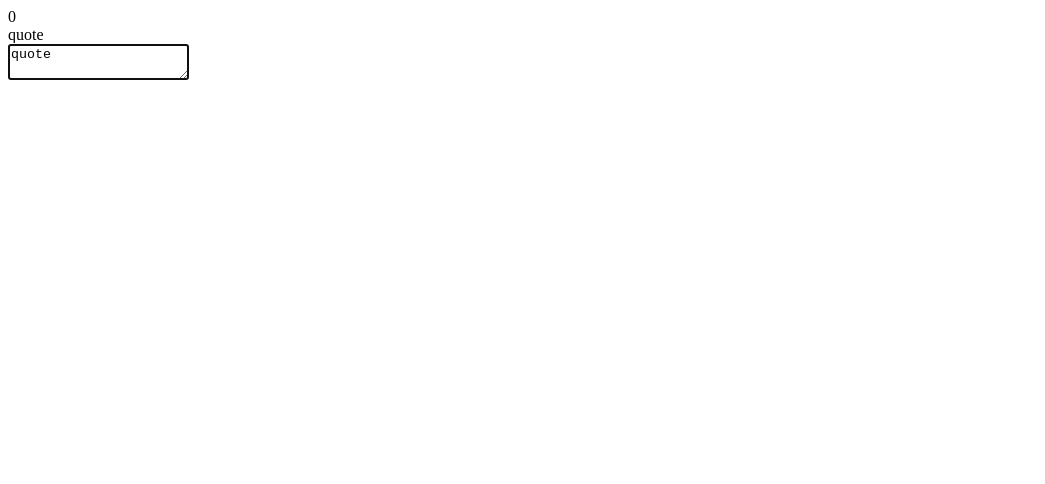
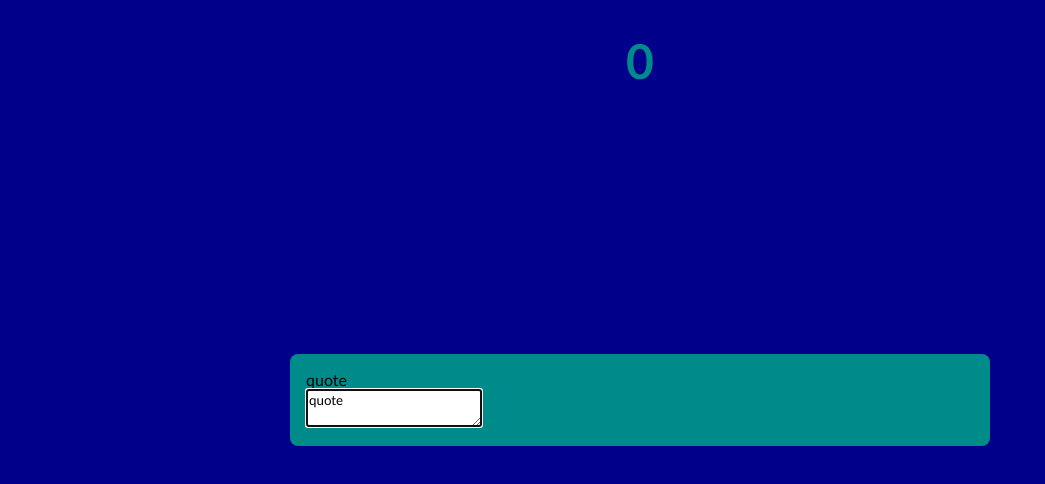
Before and after one commit to jahallb1/speed-type-game, a plain HTML site: page index.html in a window 1280 px wide. Shown: the whole page, without its empty margins (0-1045 px from the left). Drawn offline with Linux system fonts and the light colour scheme.

Commit message:
added new css to project

```diff
--- a/index.html
+++ b/index.html
@@ -3,7 +3,7 @@
   <head>
     <meta charset="UTF-8" />
     <meta name="viewport" content="width=device-width, initial-scale=1.0" />
-    <link rel="styleheet" href="styles.css" />
+    <link rel="stylesheet" href="styles.css" />
     <script src="script.js" defer></script>
     <title>Speed Typing</title>
   </head>
--- a/styles.css
+++ b/styles.css
@@ -1,3 +1,33 @@
 * {
   box-sizing: border-box;
 }
+
+body {
+  display: flex;
+  justify-content: center;
+  align-items: center;
+  min-height: 100vh;
+  margin: 0;
+  background-color: darkblue;
+}
+
+body,
+.quote-input {
+  font-family: "Gill Sans", "Gill Sans MT", Calibri, "Trebuchet MS", sans-serif;
+}
+
+.container {
+  background-color: darkcyan;
+  padding: 1rem;
+  border-radius: 0.5rem;
+  width: 700px;
+  max-width: 90%;
+}
+
+.timer {
+  position: absolute;
+  top: 2rem;
+  font-size: 3rem;
+  color: darkcyan;
+  font-weight: bold;
+}
```
